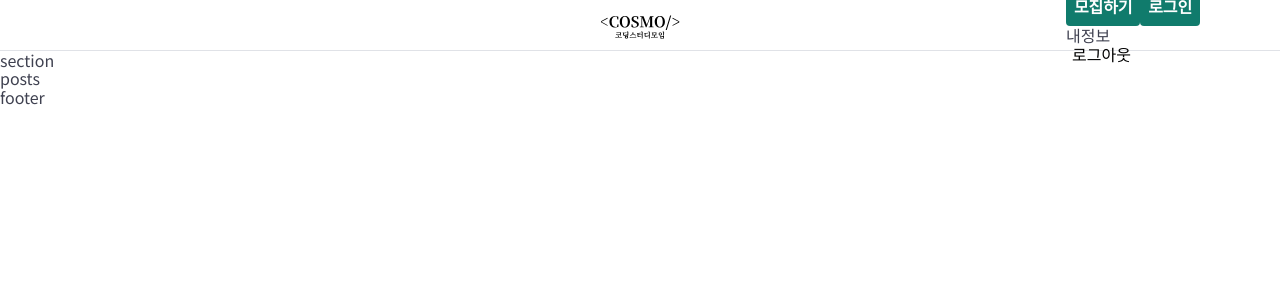
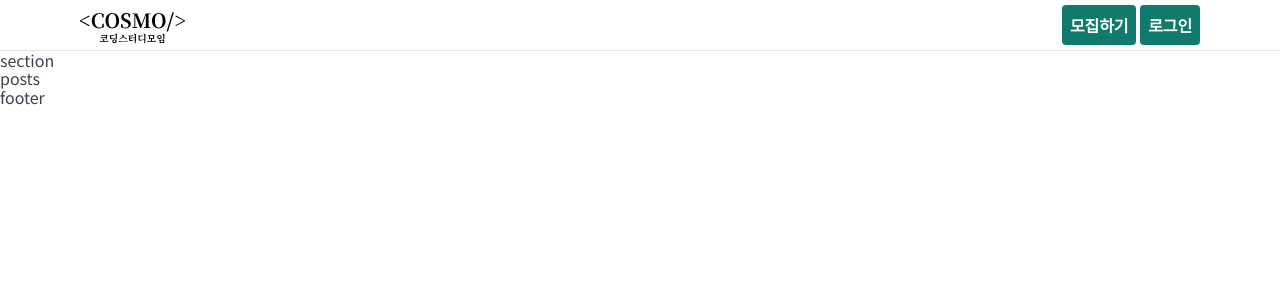
Before and after one commit to mogagcogag/FE, a Next.js app: page / in a window 1280 px wide. Shown: the top 300 px of the page. Built offline with nearby package versions, Linux system fonts and the light colour scheme.

Commit message:
FEAT: Add tablet and desktop layout

```diff
--- a/components/header/index.tsx
+++ b/components/header/index.tsx
@@ -30,7 +30,7 @@ const Header = () => {
                   <button
                     type="button"
                     aria-label="모집하기"
-                    className="sm-hidden btn-40 btn-primary"
+                    className="sm-hidden btn-40 btn-primary gnb-btn-write"
                   >
                     모집하기
                   </button>
@@ -54,7 +54,7 @@ const Header = () => {
                   </button> */}
                 </div>
 
-                <nav className="gnb-nav sm-hidden">
+                {/* <nav className="gnb-nav sm-hidden">
                   <h2 className="visually-hidden">메뉴</h2>
                   <ul className="gnb-nav-list">
                     <li className="gnb-nav-item">
@@ -79,7 +79,7 @@ const Header = () => {
                       </button>
                     </li>
                   </ul>
-                </nav>
+                </nav> */}
               </div>
             </div>
           </div>
--- a/styles/layouts/_gnb.scss
+++ b/styles/layouts/_gnb.scss
@@ -27,7 +27,7 @@
     img {
       display: block;
       width: auto;
-      height: 30px;
+      height: 40px;
     }
   }
 
@@ -36,4 +36,16 @@
       @include flexbox(end);
     }
   }
+
+  /* Tablet */
+  @include responsive(T) {
+    &-logo {
+      position: static;
+      transform: none;
+    }
+  }
+
+  .gnb-btn-write {
+    margin-right: 4px;
+  }
 }
```
